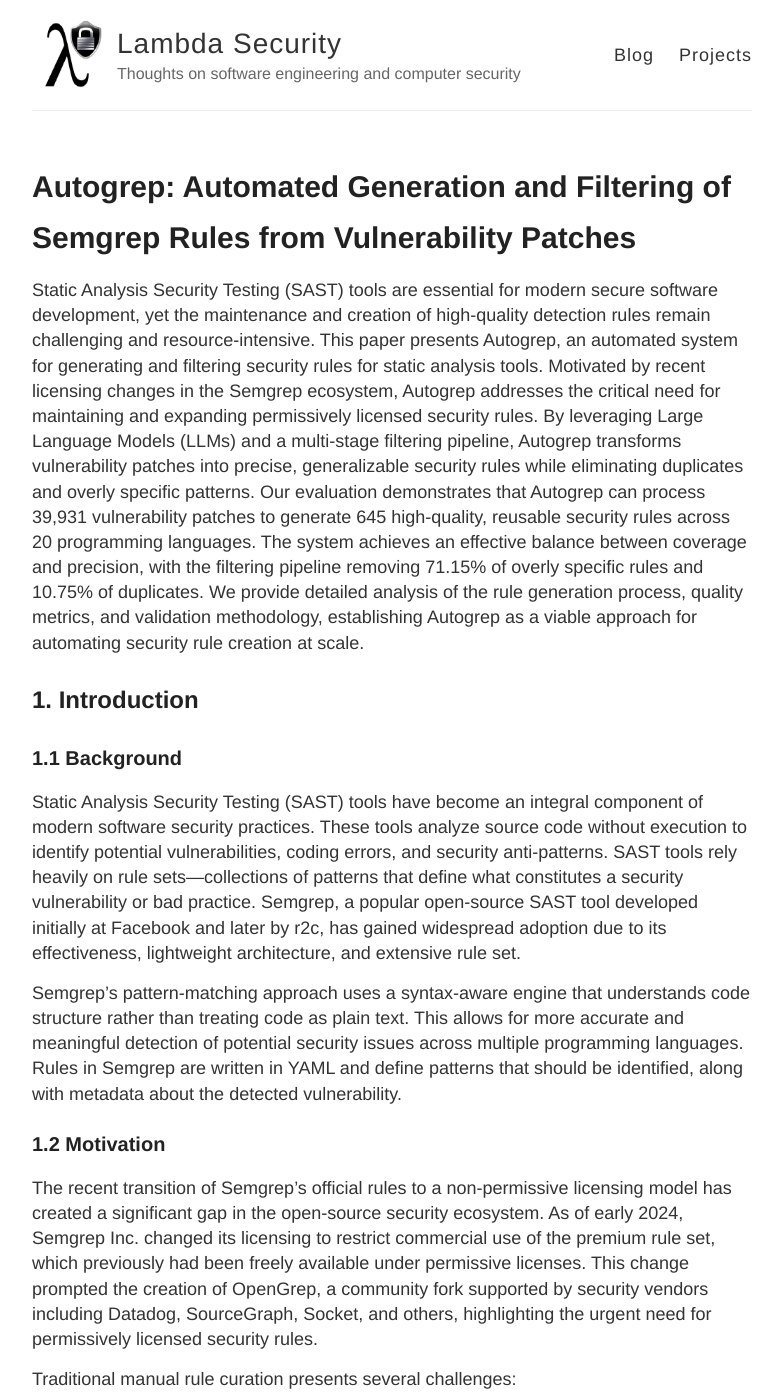
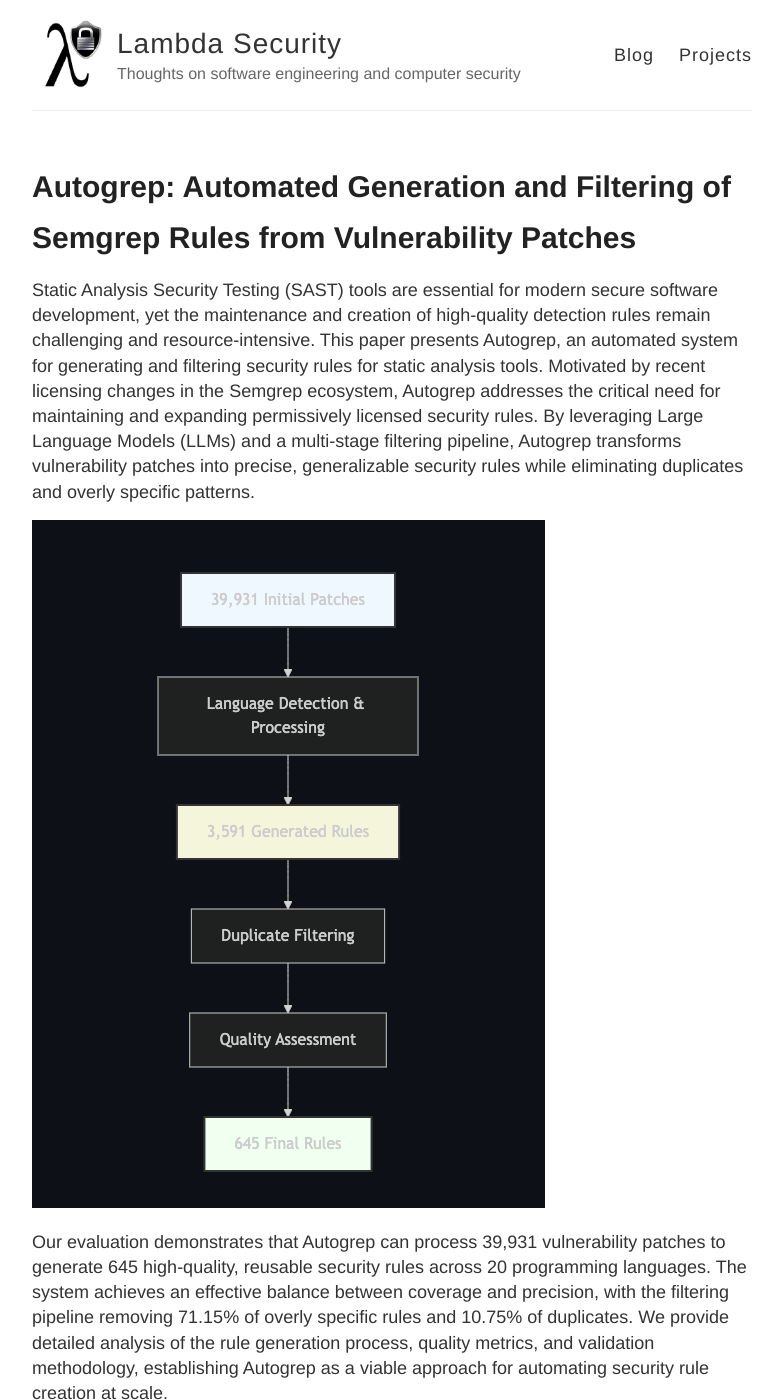
Before and after one commit to lambdasec/lambdasec.github.io, a Jekyll site: the page built from _posts/2025-2-24-AutoGrep-Automated-Generation-and-Filtering-of-Semgrep-Rules-from-Vulnerability-Patches.md, in a window 1280 px wide and 1400 px high. Shown: the whole window, without its empty margins (248-1030 px from the left). Built offline with Jekyll 4.4.1, drawn with Linux system fonts in a browser that asks for light colours; some of the changed text lies outside the part shown.

Commit message:
Update 2025-2-24-AutoGrep-Automated-Generation-and-Filtering-of-Semgrep-Rules-from-Vulnerability-Patches.md

```diff
--- a/_posts/2025-2-24-AutoGrep-Automated-Generation-and-Filtering-of-Semgrep-Rules-from-Vulnerability-Patches.md
+++ b/_posts/2025-2-24-AutoGrep-Automated-Generation-and-Filtering-of-Semgrep-Rules-from-Vulnerability-Patches.md
@@ -2,7 +2,11 @@
 layout: post
 title: "Autogrep: Automated Generation and Filtering of Semgrep Rules from Vulnerability Patches"
 ---
-Static Analysis Security Testing (SAST) tools are essential for modern secure software development, yet the maintenance and creation of high-quality detection rules remain challenging and resource-intensive. This paper presents Autogrep, an automated system for generating and filtering security rules for static analysis tools. Motivated by recent licensing changes in the Semgrep ecosystem, Autogrep addresses the critical need for maintaining and expanding permissively licensed security rules. By leveraging Large Language Models (LLMs) and a multi-stage filtering pipeline, Autogrep transforms vulnerability patches into precise, generalizable security rules while eliminating duplicates and overly specific patterns. Our evaluation demonstrates that Autogrep can process 39,931 vulnerability patches to generate 645 high-quality, reusable security rules across 20 programming languages. The system achieves an effective balance between coverage and precision, with the filtering pipeline removing 71.15% of overly specific rules and 10.75% of duplicates. We provide detailed analysis of the rule generation process, quality metrics, and validation methodology, establishing Autogrep as a viable approach for automating security rule creation at scale.
+Static Analysis Security Testing (SAST) tools are essential for modern secure software development, yet the maintenance and creation of high-quality detection rules remain challenging and resource-intensive. This paper presents Autogrep, an automated system for generating and filtering security rules for static analysis tools. Motivated by recent licensing changes in the Semgrep ecosystem, Autogrep addresses the critical need for maintaining and expanding permissively licensed security rules. By leveraging Large Language Models (LLMs) and a multi-stage filtering pipeline, Autogrep transforms vulnerability patches into precise, generalizable security rules while eliminating duplicates and overly specific patterns.
+
+![Autogrep flow](../images/autogrep-flow-chart.png)
+
+Our evaluation demonstrates that Autogrep can process 39,931 vulnerability patches to generate 645 high-quality, reusable security rules across 20 programming languages. The system achieves an effective balance between coverage and precision, with the filtering pipeline removing 71.15% of overly specific rules and 10.75% of duplicates. We provide detailed analysis of the rule generation process, quality metrics, and validation methodology, establishing Autogrep as a viable approach for automating security rule creation at scale.
 
 ## 1. Introduction
 
@@ -745,10 +749,10 @@
 
 [6] Li, X., Wang, W., Zhang, X., & Wang, H. (2020). SWAN: A static analysis system for detecting security vulnerabilities in web applications. In USENIX Security Symposium.
 
-[7] Semgrep Project. https://github.com/semgrep/semgrep
+[7] [Semgrep Project](https://github.com/semgrep/semgrep)
 
-[8] OpenGrep Project. https://github.com/opengrep/opengrep
+[8] [OpenGrep Project](https://github.com/opengrep/opengrep)
 
-[9] Patched Codes Semgrep Rules. https://github.com/patched-codes/semgrep-rules
+[9] [Patched Codes Semgrep Rules](https://github.com/patched-codes/semgrep-rules)
 
-[10] MoreFixes Dataset. https://zenodo.org/records/13983082
+[10] [MoreFixes Dataset](https://zenodo.org/records/13983082)
```
